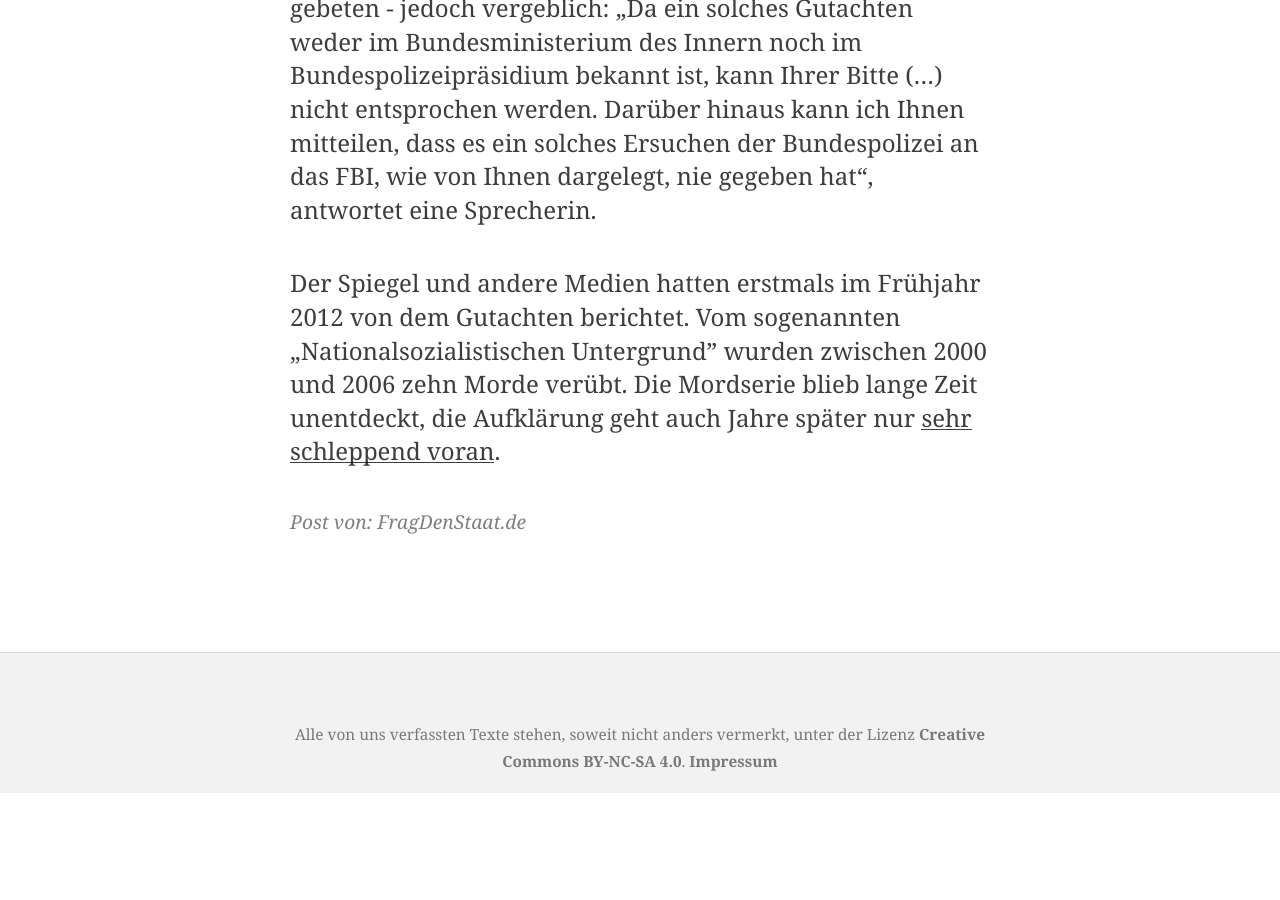
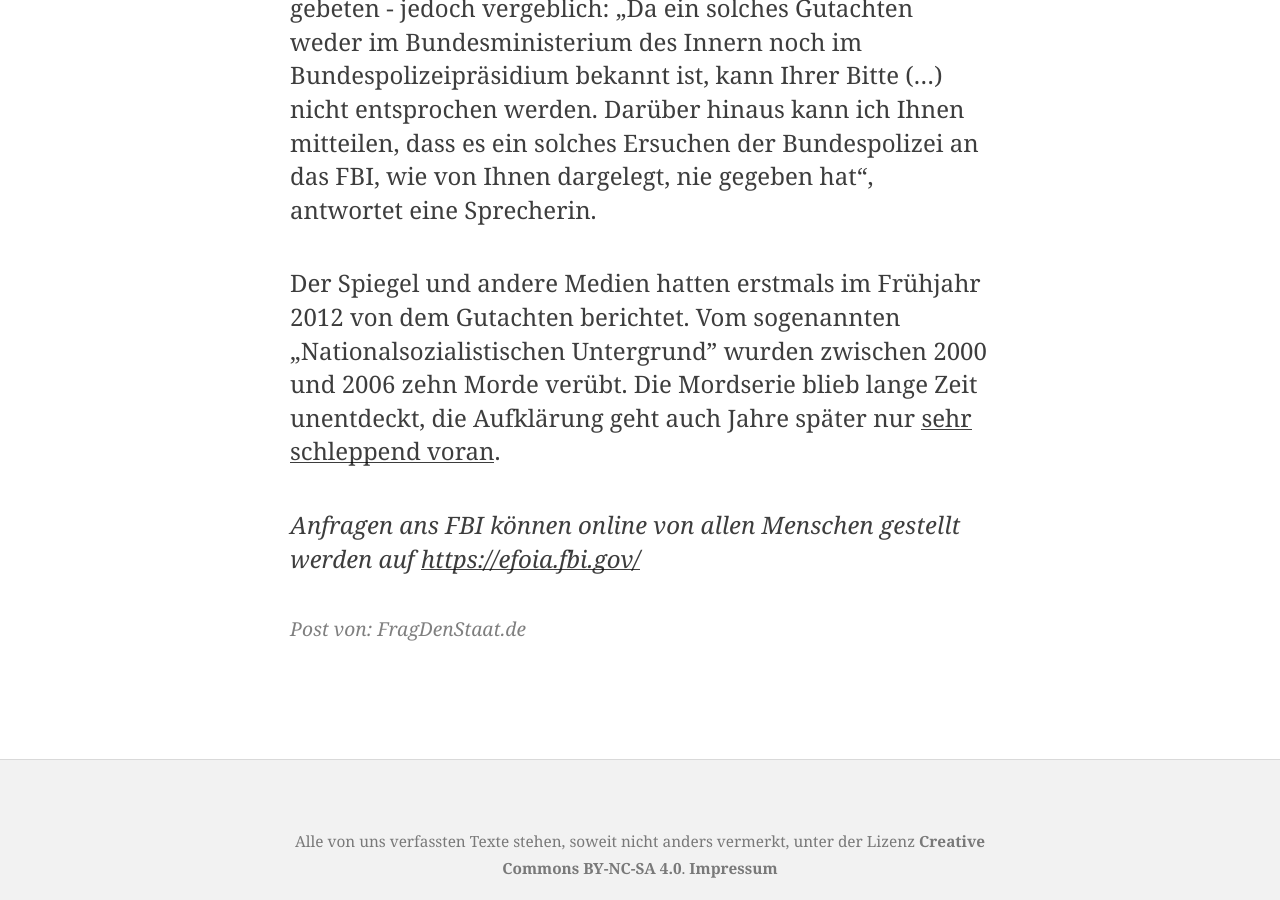
Before and after one commit to okfde/blog.fragdenstaat.de, a Jekyll site: the page built from _posts/2018/2018-01-16-fbi-nsu-gutachten.md, in a window 1280 px wide and 900 px high, scrolled down 1848 px. Built offline with Jekyll 4.4.1, drawn with Linux system fonts in a browser that asks for light colours; before the commit the page ends 2641 px from its top, so only the background shows below that.

Commit message:
Update 2018-01-16-fbi-nsu-gutachten.md

```diff
--- a/_posts/2018/2018-01-16-fbi-nsu-gutachten.md
+++ b/_posts/2018/2018-01-16-fbi-nsu-gutachten.md
@@ -22,3 +22,5 @@ Seit einem Bericht des „Stern” und von „heise.de” [geleakten Dokumenten]
 BuzzFeed News hat auch die Bundespolizei und das Bundesinnenministerium um eine Kopie des FBI-Gutachtens gebeten - jedoch vergeblich: „Da ein solches Gutachten weder im Bundesministerium des Innern noch im Bundespolizeipräsidium bekannt ist, kann Ihrer Bitte (...) nicht entsprochen werden. Darüber hinaus kann ich Ihnen mitteilen, dass es ein solches Ersuchen der Bundespolizei an das FBI, wie von Ihnen dargelegt, nie gegeben hat", antwortet eine Sprecherin.
 
 Der Spiegel und andere Medien hatten erstmals im Frühjahr 2012 von dem Gutachten berichtet. Vom sogenannten „Nationalsozialistischen Untergrund” wurden zwischen 2000 und 2006 zehn Morde verübt. Die Mordserie blieb lange Zeit unentdeckt, die Aufklärung geht auch Jahre später nur [sehr schleppend voran](https://www.taz.de/!5474040/).
+
+*Anfragen ans FBI können online von allen Menschen gestellt werden auf [https://efoia.fbi.gov/](https://efoia.fbi.gov/)*
```
